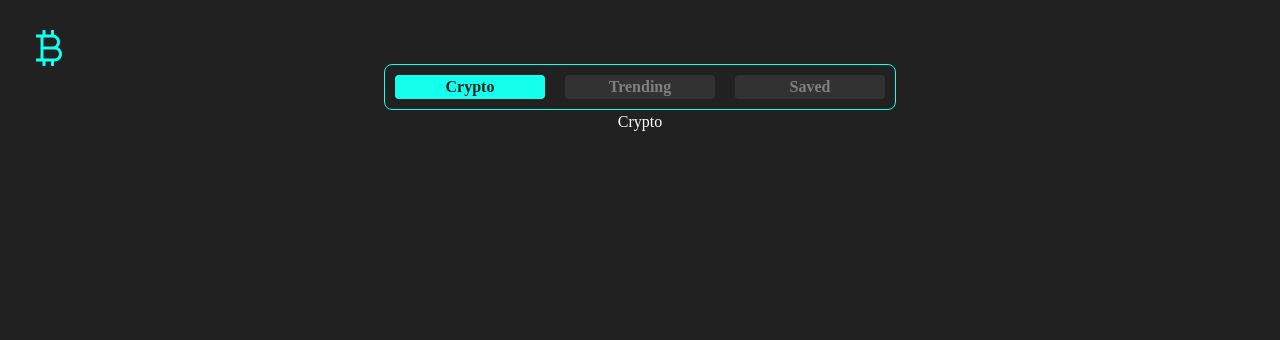
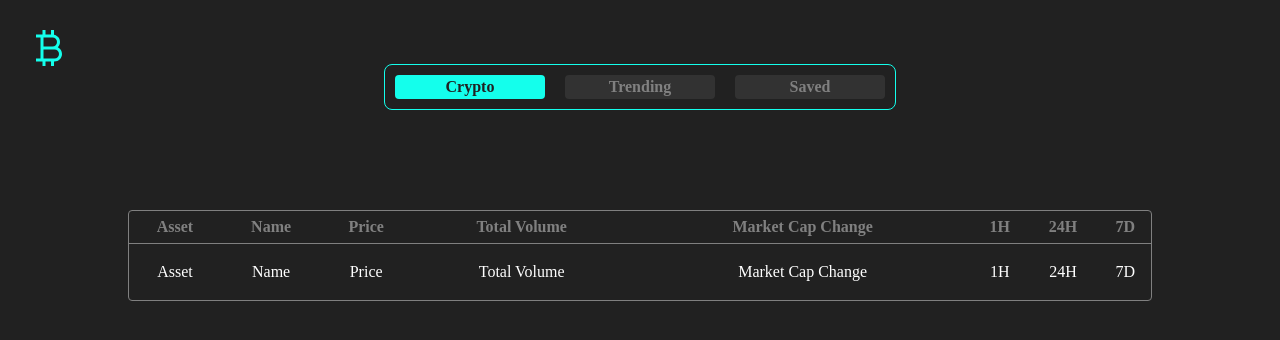
Before and after one commit to RashadMa/Crypto-counter, a React (Create React App) app in the folder crypto-app/: page / in a window 1280 px wide. Shown: the top 340 px of the page. Built offline with nearby package versions, Linux system fonts and the light colour scheme.

Commit message:
Added table

```diff
--- a/crypto-app/src/components/Navigation.js
+++ b/crypto-app/src/components/Navigation.js
@@ -6,6 +6,7 @@ const Navigation = () => {
     <nav className="w-[40%] mt-16 flex justify-around align-middle border border-cyan rounded-lg">
       <NavLink
         to="/"
+        end
         className={({ isActive }) => {
           return `w-full text-base text-center font-nunito m-2.5
           ${
--- /dev/null
+++ b/crypto-app/src/components/Table.js
@@ -0,0 +1,36 @@
+import React from "react";
+
+const Table = () => {
+  return (
+    <div className="flex flex-col mt-9 border border-gray-100 rounded">
+      <table className="w-full table-auto">
+        <thead className="capitalize text-base text-gray-100 font-medium border-b border-gray-100">
+          <tr>
+            <th className="py-1">Asset</th>
+            <th className="py-1">Name</th>
+            <th className="py-1">Price</th>
+            <th className="py-1">Total Volume</th>
+            <th className="py-1">Market Cap Change</th>
+            <th className="py-1">1H</th>
+            <th className="py-1">24H</th>
+            <th className="py-1">7D</th>
+          </tr>
+        </thead>
+        <tbody>
+          <tr className="text-center text-base border-b border-gray-100 hover:bg-gray-200 last:border-b-0">
+            <td className="py-4">Asset</td>
+            <td className="py-4">Name</td>
+            <td className="py-4">Price</td>
+            <td className="py-4">Total Volume</td>
+            <td className="py-4">Market Cap Change</td>
+            <td className="py-4">1H</td>
+            <td className="py-4">24H</td>
+            <td className="py-4">7D</td>
+          </tr>
+        </tbody>
+      </table>
+    </div>
+  );
+};
+
+export default Table;
--- a/crypto-app/src/pages/Crypto.js
+++ b/crypto-app/src/pages/Crypto.js
@@ -1,7 +1,12 @@
 import React from "react";
+import Table from "../components/Table";
 
 const Crypto = () => {
-  return <div>Crypto</div>;
+  return (
+    <section className="w-[80%] h-full flex flex-col mt-16 mb-24 relative">
+      <Table />
+    </section>
+  );
 };
 
 export default Crypto;
```
